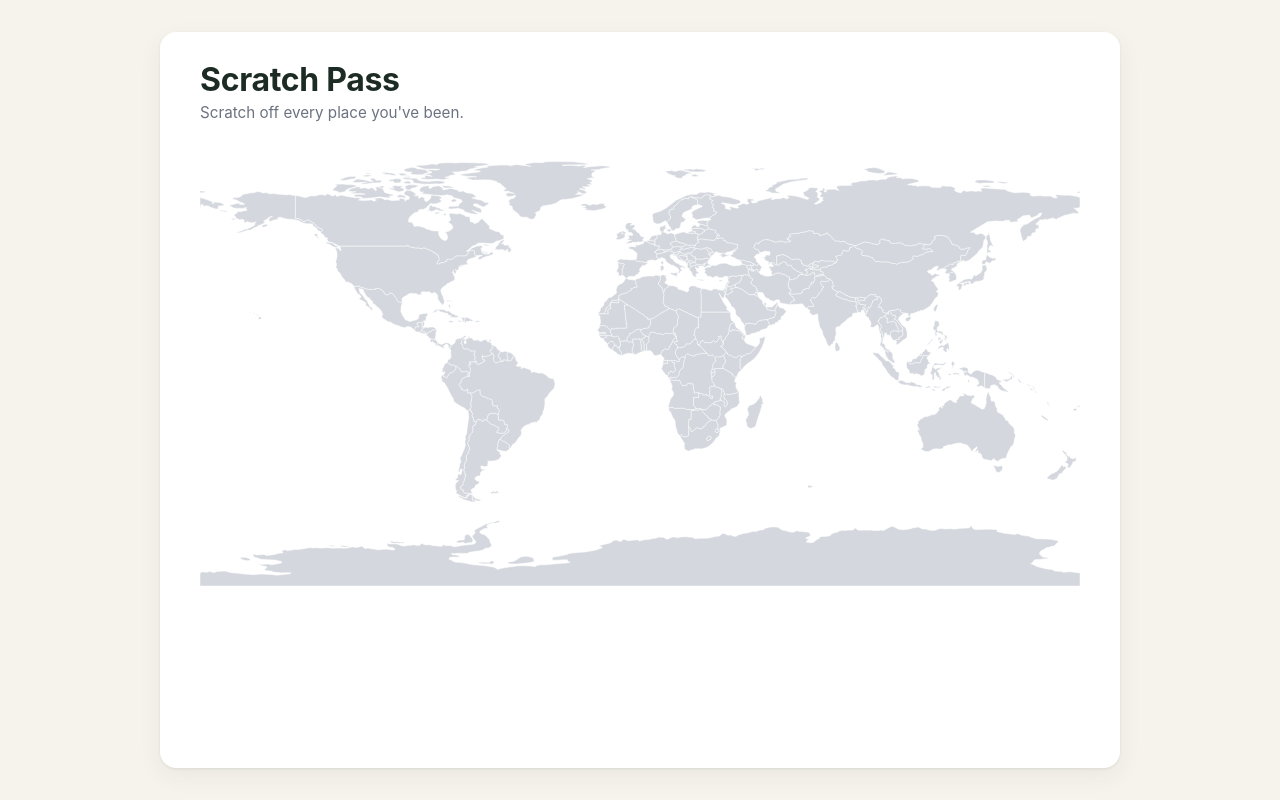
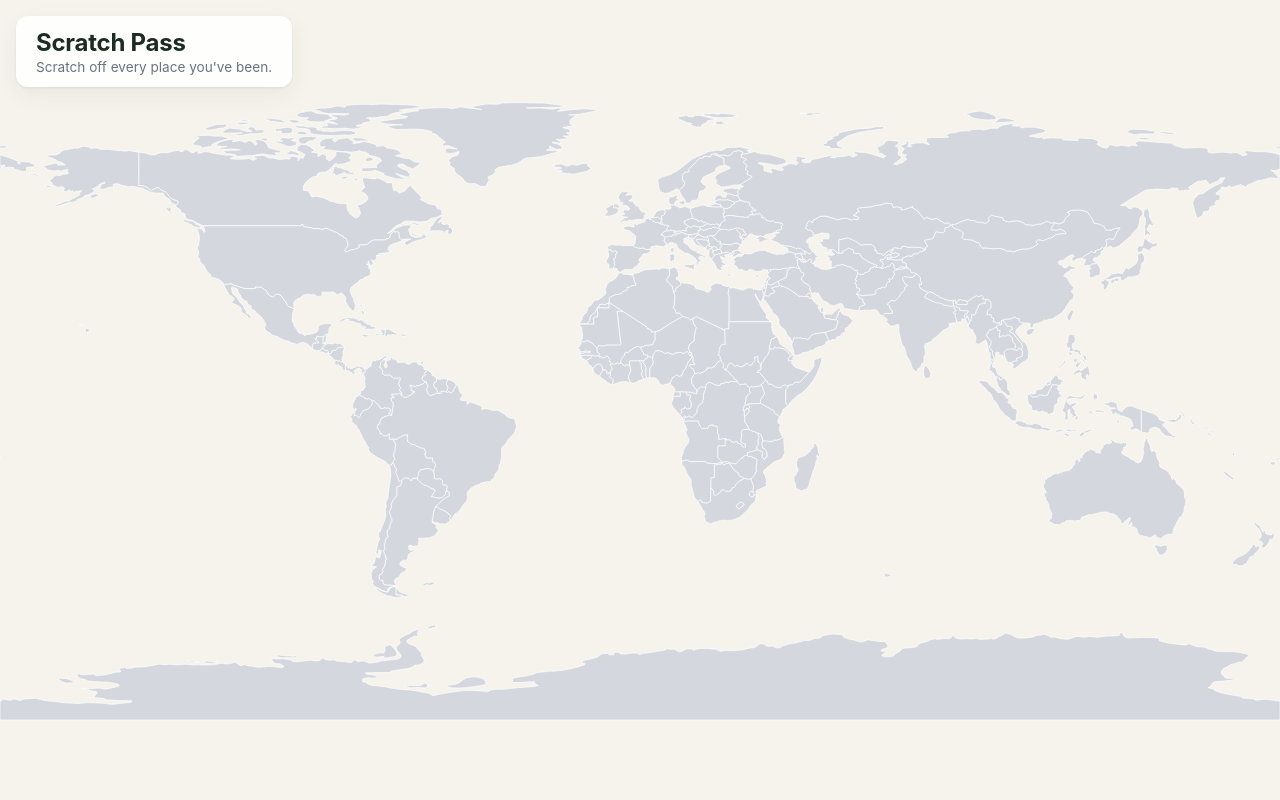
Before and after one commit to Thrsh001/scratch-pass, a Django app: page / in a window 1280 px wide. Run offline with Django 4.2, Linux system fonts and the light colour scheme.

Commit message:
Rework layout to full-bleed map (SP-4.2)
Replaces the centered card (max-width 960px) with a full-viewport
map, at the user's request - the SVG now fills the whole window
instead of ~60% width / ~70% height, giving SP-4.1's zoom/pan more
room. Title/tagline moved into a floating top-left overlay with
pointer-events: none so it doesn't block map interaction.

```diff
--- a/maps/templates/maps/map.html
+++ b/maps/templates/maps/map.html
@@ -8,14 +8,16 @@
   <link rel="stylesheet" href="{% static 'css/map.css' %}">
 </head>
 <body>
-  <main class="map-shell">
-    <h1>Scratch Pass</h1>
-    <p class="tagline">Scratch off every place you've been.</p>
+  <div class="map-shell">
+    <header class="map-overlay">
+      <h1>Scratch Pass</h1>
+      <p class="tagline">Scratch off every place you've been.</p>
+    </header>
     <svg class="world-map" viewBox="0 0 1000 500" role="img" aria-label="World map">
       {% include "maps/partials/world.svg" %}
       <!-- Future subdivision ids will look like "IT:TO". -->
     </svg>
-  </main>
+  </div>
   <script src="{% static 'js/map.js' %}"></script>
 </body>
 </html>
--- a/static/css/map.css
+++ b/static/css/map.css
@@ -15,45 +15,59 @@
   box-sizing: border-box;
 }
 
+html,
 body {
   margin: 0;
-  min-height: 100vh;
+  height: 100%;
+  overflow: hidden;
+}
+
+body {
   background: var(--color-bg);
   color: var(--color-ink);
   font-family:
     -apple-system, BlinkMacSystemFont, "Segoe UI", Roboto, Helvetica, Arial,
     sans-serif;
-  display: flex;
-  justify-content: center;
-  padding: 2rem 1rem;
 }
 
 .map-shell {
-  width: 100%;
-  max-width: 960px;
-  background: var(--color-surface);
-  border-radius: 16px;
-  box-shadow: var(--shadow-card);
-  padding: 1.75rem clamp(1rem, 4vw, 2.5rem) 2.25rem;
+  position: relative;
+  width: 100vw;
+  height: 100vh;
+  height: 100dvh;
 }
 
-h1 {
-  margin: 0 0 0.25rem;
-  font-size: clamp(1.5rem, 4vw, 2rem);
+.map-overlay {
+  position: absolute;
+  top: 1rem;
+  left: 1rem;
+  z-index: 10;
+  max-width: calc(100vw - 2rem);
+  background: rgba(255, 255, 255, 0.85);
+  backdrop-filter: blur(6px);
+  border-radius: 12px;
+  padding: 0.75rem 1.25rem;
+  box-shadow: var(--shadow-card);
+  pointer-events: none;
+}
+
+.map-overlay h1 {
+  margin: 0 0 0.15rem;
+  font-size: clamp(1.1rem, 3vw, 1.5rem);
   font-weight: 700;
   letter-spacing: -0.01em;
 }
 
-.tagline {
-  margin: 0 0 1.5rem;
+.map-overlay .tagline {
+  margin: 0;
   color: var(--color-muted);
-  font-size: 0.95rem;
+  font-size: 0.85rem;
 }
 
 .world-map {
   display: block;
   width: 100%;
-  height: auto;
+  height: 100%;
   /* Custom pinch/pan (map.js) needs full control of touch gestures — the
      browser's native pan/zoom would otherwise fight it. */
   touch-action: none;
@@ -100,12 +114,9 @@ h1 {
 }
 
 @media (max-width: 480px) {
-  body {
-    padding: 0;
-  }
-
-  .map-shell {
-    border-radius: 0;
-    padding: 1.25rem 1rem 1.75rem;
+  .map-overlay {
+    top: 0.5rem;
+    left: 0.5rem;
+    padding: 0.5rem 0.85rem;
   }
 }
```
Also changed, not shown: CHECKLIST.md (+11 -0 lines).
